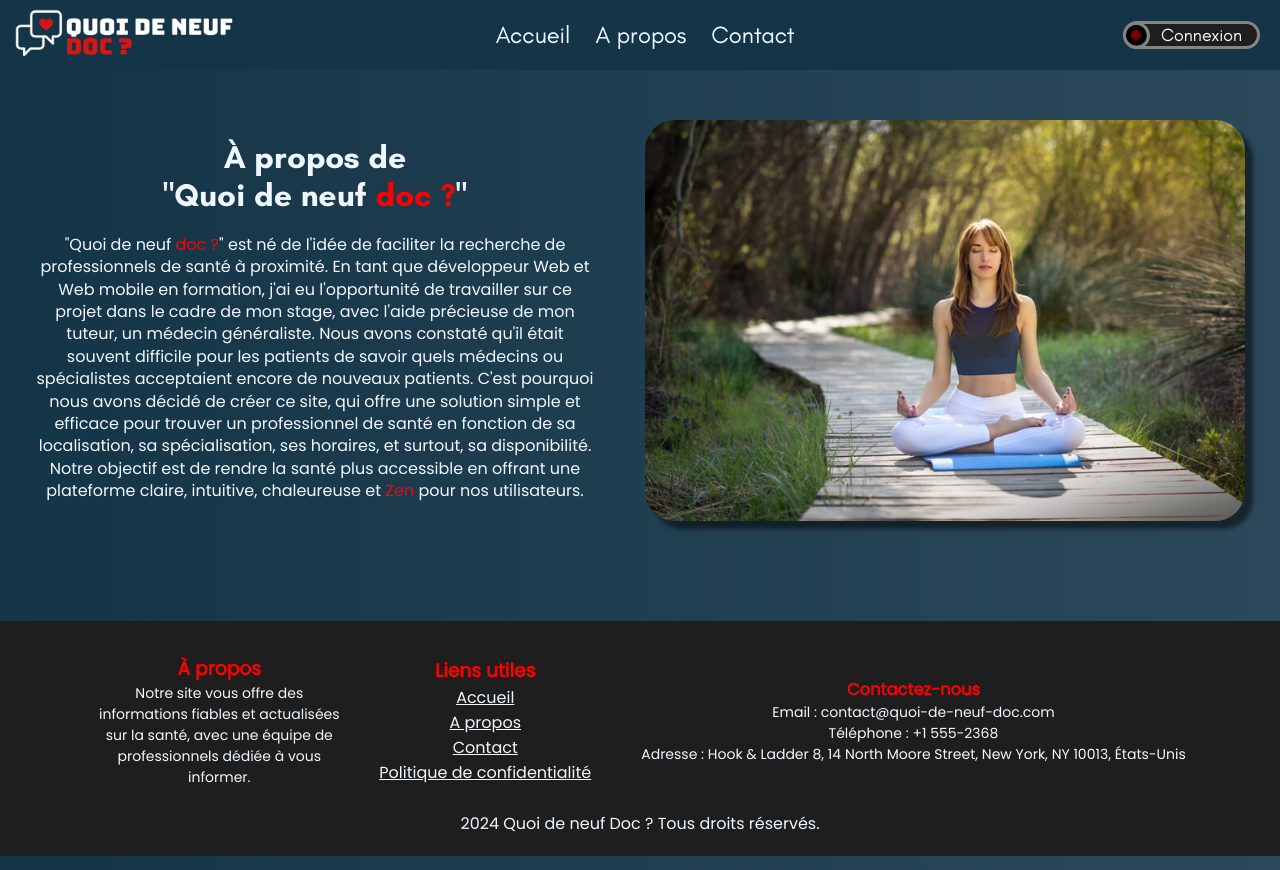
After one commit to yrautcnasdemo/Quoi-de-Neuf-Doc, a PHP site: page /about.php in a window 1280 px wide. The commit adds this page. Run offline with PHP 8.4, Linux system fonts and the light colour scheme.

Commit message:
about page done

```diff
--- /dev/null
+++ b/src/about.php
@@ -0,0 +1,77 @@
+<!DOCTYPE html>
+<html lang="en">
+<head>
+    <meta charset="UTF-8">
+    <meta name="viewport" content="width=device-width, initial-scale=1.0">
+    <link rel="stylesheet" href="css/style.css">
+    <link rel="stylesheet" href="css/responsive.css">
+    <link rel="stylesheet" href="css/fonts.css">
+    <title>A propos - Quoi de neuf Doc ?</title>
+</head>
+<body>
+
+    <header>
+        <div class="header-s">
+            <img class="logo-site" src="assets/images/logo/logoQDND.png" alt="Logo_quoi-de-neuf-doc">
+            <img src="assets/icones/burgermenu.png" height="40px" alt="burger-menu">
+        </div>
+        <!-- Format header desktop -->
+        <div class="header-xl">
+            <img class="logo-site" src="assets/images/logo/logoQDND.png" alt="Logo_quoi-de-neuf-doc">
+            <nav>
+                <ul>
+                    <li><a href="#">Accueil</a></li>
+                    <li><a href="about.php">A propos</a></li>
+                    <li><a href="#">Contact</a></li>
+                </ul>
+            </nav>
+            <a class="connexion-btn" href=""><div class="btn-style"><div class="btn-style-c"><div class="btn-style-c2"></div></div><span>Connexion</span></div></a>
+        </div>
+    </header>
+
+    <article>
+        <figure class="about-zen">
+            <img src="assets/images/Yoga.jpg" alt="img-yoga-girl">
+            <figcaption>
+                <h2>À propos de <br> "Quoi de neuf <span class="red-span">doc ?</span>"</h2>
+                <p>"Quoi de neuf <span class="red-span">doc ?</span>" est né de l'idée de faciliter la recherche de professionnels de santé à proximité. En tant que développeur Web et Web mobile en formation, j'ai eu l'opportunité de travailler sur ce projet dans le cadre de mon stage, avec l'aide précieuse de mon tuteur, un médecin généraliste. Nous avons constaté qu'il était souvent difficile pour les patients de savoir quels médecins ou spécialistes acceptaient encore de nouveaux patients. C'est pourquoi nous avons décidé de créer ce site, qui offre une solution simple et efficace pour trouver un professionnel de santé en fonction de sa localisation, sa spécialisation, ses horaires, et surtout, sa disponibilité. Notre objectif est de rendre la santé plus accessible en offrant une plateforme claire, intuitive, chaleureuse et <span class="red-span">Zen</span> pour nos utilisateurs.</p>
+            </figcaption>
+        </figure>
+    </article>
+
+
+    <footer>
+    <div class="footer-content">
+        <div class="footer-up">
+            <div class="footer-about">
+                <h3 class="red-span">À propos</h3>
+                <p>Notre site vous offre des informations fiables et actualisées sur la santé, avec une équipe de professionnels dédiée à vous informer.</p>
+            </div>
+
+            <div class="footer-links">
+                <h3 class="red-span">Liens utiles</h3>
+                <ul>
+                    <li><a href="#">Accueil</a></li>
+                    <li><a href="#">A propos</a></li>
+                    <li><a href="#">Contact</a></li>
+                    <li><a href="#">Politique de confidentialité</a></li>
+                </ul>
+            </div>
+        </div>
+
+        <div class="contact-us">
+            <h3 class="red-span">Contactez-nous</h3>
+            <p>Email : contact@quoi-de-neuf-doc.com</p>
+            <p>Téléphone : +1 555-2368</p>
+            <p>Adresse : Hook & Ladder 8, 14 North Moore Street, New York, NY 10013, États-Unis</p>
+        </div>
+    </div>
+
+    <div class="all-right">
+        <p>2024 Quoi de neuf Doc ? Tous droits réservés.</p>
+    </div>
+</footer>
+
+    <script src="javascript/script.js"></script>
+</body>
+</html>
--- a/src/css/responsive.css
+++ b/src/css/responsive.css
@@ -87,6 +87,14 @@
         justify-content: center;
         align-items: center;
     }
+
+    /* ABOUT */
+    .about-zen {
+        padding: 50px 80px;
+    }
+    .about-zen p {
+        line-height: 1.4;
+    }
 }
 
 
@@ -149,8 +157,22 @@
         text-align: start;
         padding: 0px 0px 0px 50px;
     }
+    /* ABOUT */
+    .about-zen {
+        margin-top: 70px;
+        display: flex;
+        flex-direction: row-reverse;
+        justify-content: center;
+        align-items: center;
+        padding: 50px 35px;
+        gap: 50px;
+    }
+    .about-zen img {
+        max-width: 600px;
+    }
 
 
+    /* FOOTER */
     .footer-content {
         display: flex;
         flex-direction: row;
--- a/src/css/style.css
+++ b/src/css/style.css
@@ -27,6 +27,8 @@ body {
     background-color: #143447;
     z-index: 10;
 }
+
+/* HEADER format XL */
 .header-xl {
     position: fixed;
     top: 0;
@@ -522,4 +524,39 @@ footer {
 }
 
 
+/* ///////////////////////   ABOUT   ///////////////////////////*/
+
+.about-zen {
+    margin-top: 70px;
+    display: flex;
+    flex-direction: column-reverse;
+    justify-content: center;
+    align-items: center;
+    padding: 50px 35px;
+    gap: 50px;
+}
+
+.about-zen h2 {
+    color: aliceblue;
+    font-family: Teachers;
+    font-size: 32px;
+    margin-bottom: 20px;
+    text-align: center;
+}
+
+.about-zen p {
+    color: aliceblue;
+    font-family: poppins;
+    line-height: 1.2;
+    text-align: center;
+}
+
+.about-zen img {
+    max-width: 100%;
+    border-radius: 30px;
+    box-shadow: 8px 8px 4px rgba(0, 0, 0, 0.493);
+}
+
+
+
 /* ///////////////////////   ???   ///////////////////////////*/
--- a/src/index.php
+++ b/src/index.php
@@ -21,7 +21,7 @@
             <nav>
                 <ul>
                     <li><a href="#">Accueil</a></li>
-                    <li><a href="#">A propos</a></li>
+                    <li><a href="about.php">A propos</a></li>
                     <li><a href="#">Contact</a></li>
                 </ul>
             </nav>
```
